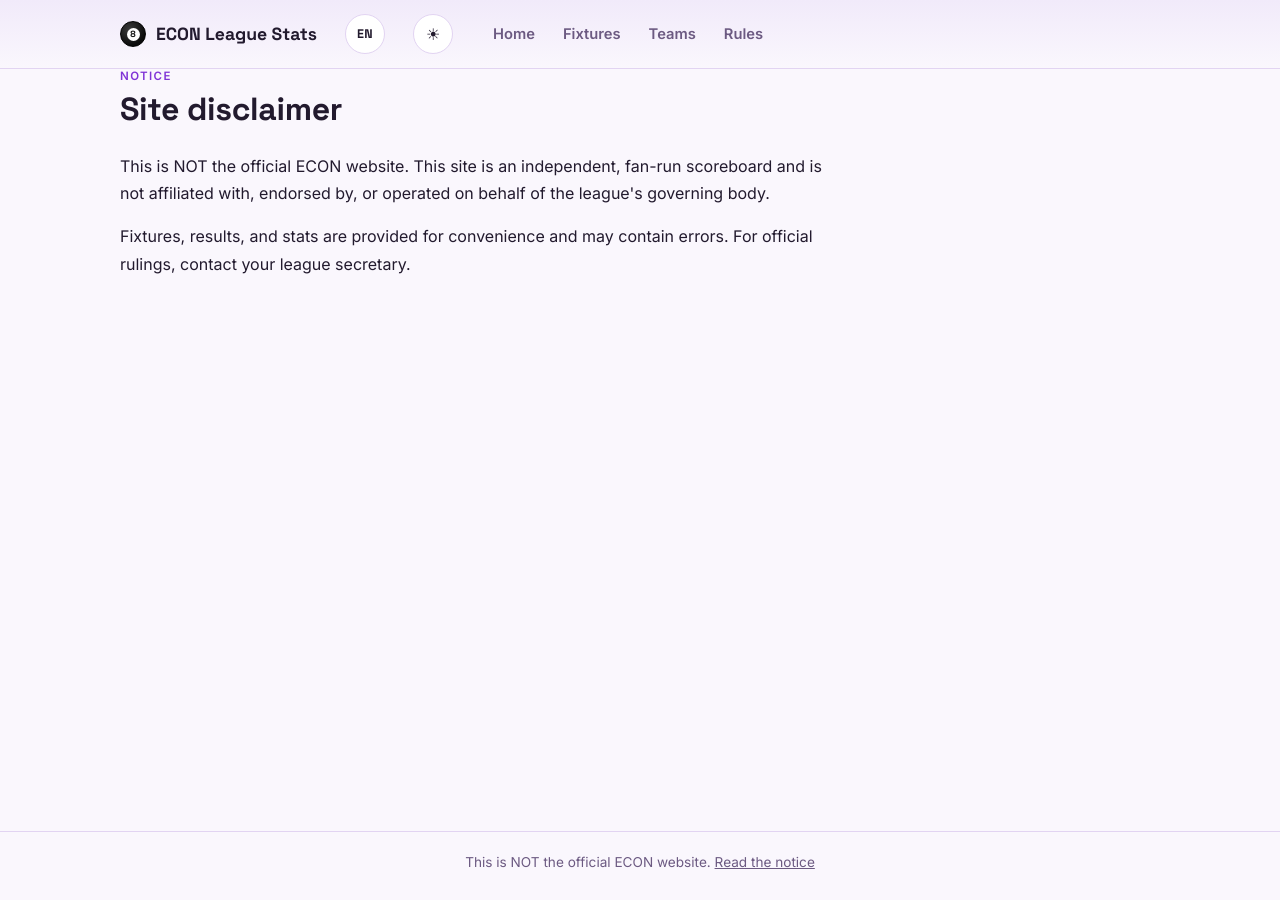
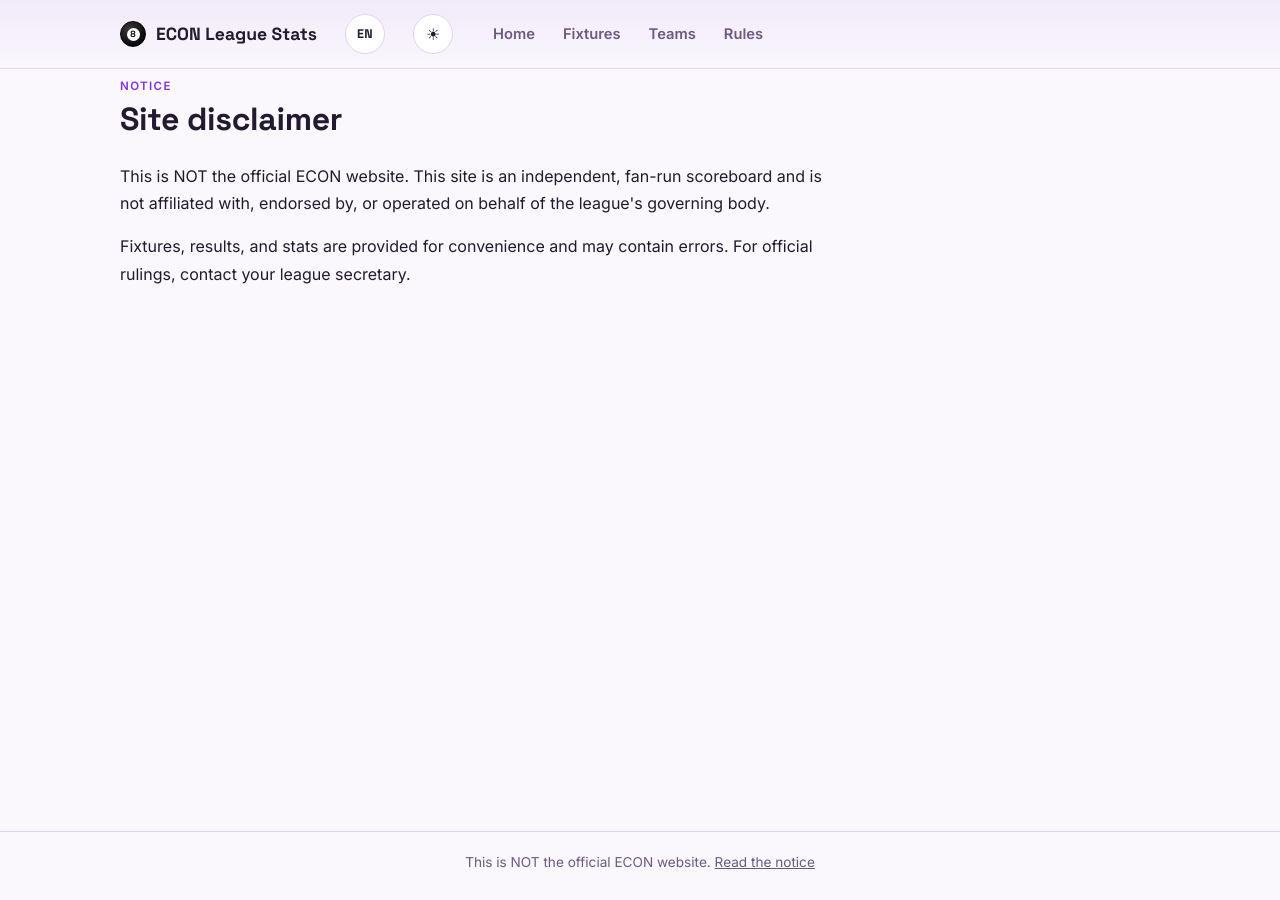
Before and after one commit to UselessAtBest/pool, a Jekyll site: the page built from notice.html, in a window 1280 px wide. Built offline with Jekyll 4.4.1, drawn with Linux system fonts in a browser that asks for light colours.

Commit message:
Update styles.css

```diff
--- a/assets/css/styles.css
+++ b/assets/css/styles.css
@@ -208,7 +208,7 @@ main { flex: 1; padding: 32px 0 64px; }
 .page-header p { color: var(--text-muted); margin: 6px 0 0; }
 .eyebrow {
   text-transform: uppercase; letter-spacing: .12em; font-size: .72rem;
-  color: var(--primary); font-weight: 700; margin-bottom: 6px;
+  color: var(--primary); font-weight: 700; margin-bottom: 6px; padding-top: 10px
 }
 
 /* ============ Cards ============ */
```
